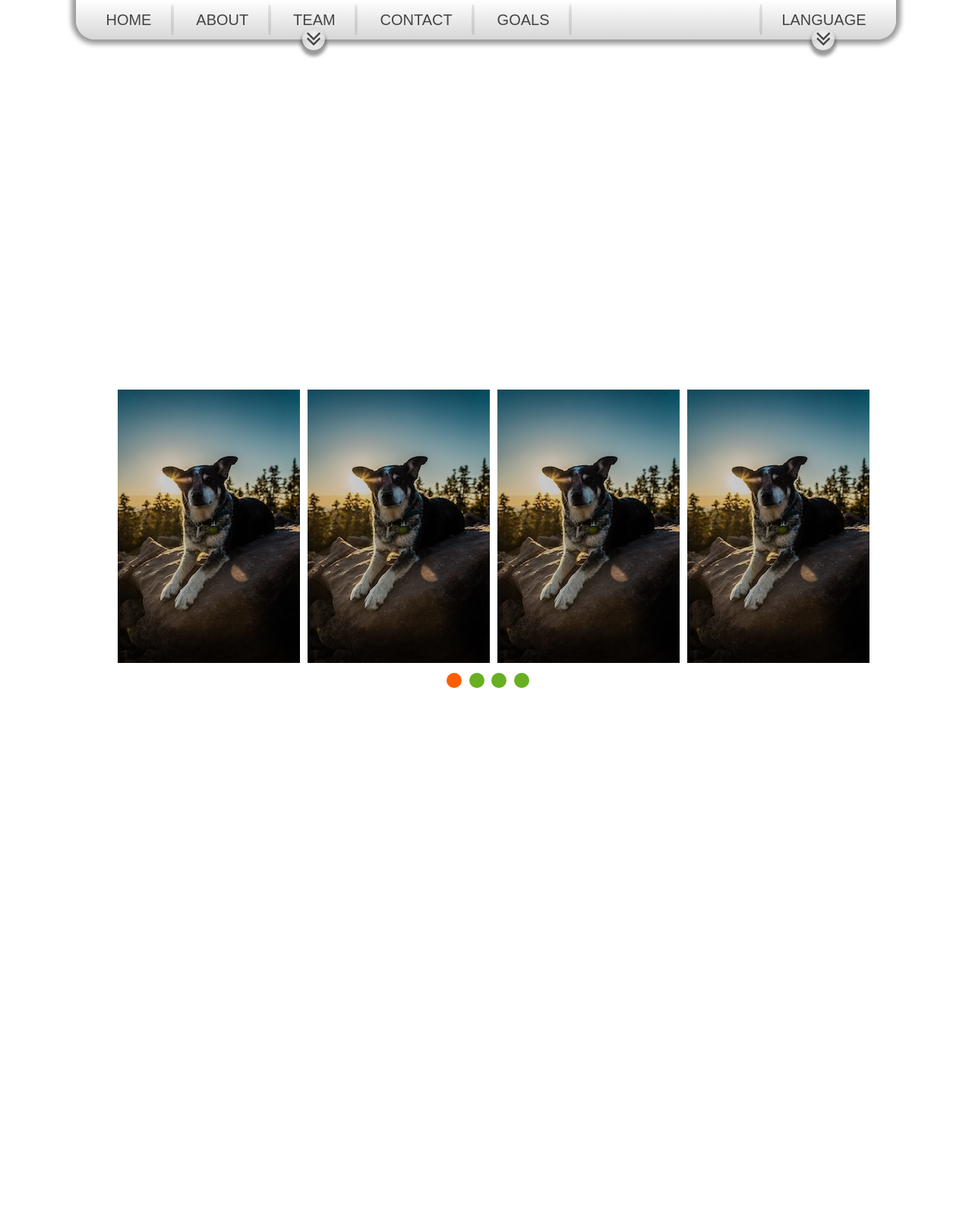
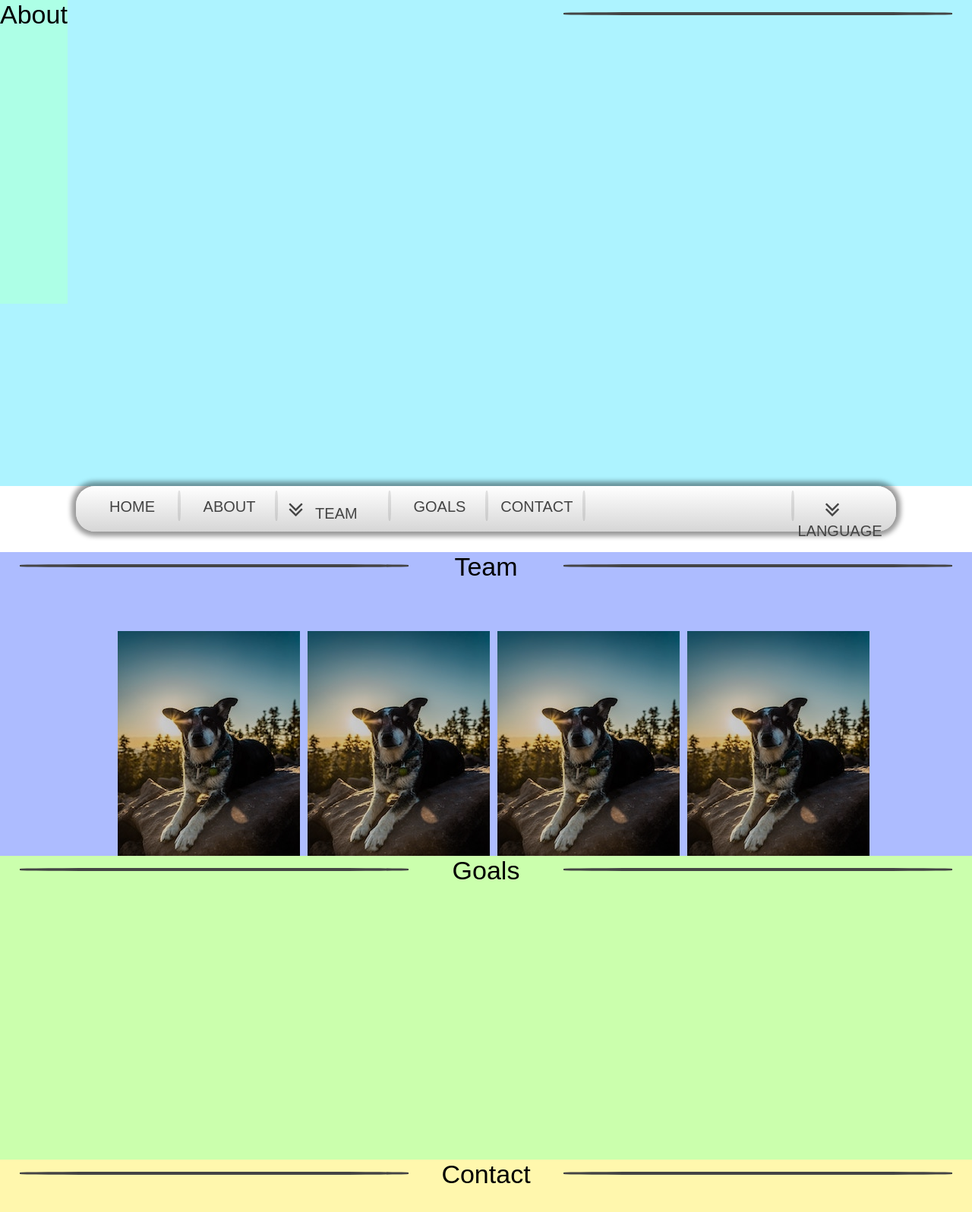
Before and after one commit to cinna-dev/future-developer-G2, a plain HTML site: page index.html in a window 1280 px wide. Shown: the whole page at 76% size. Before the commit the page ends 906 px from the top, so only its background shows below. Drawn offline with Linux system fonts and the light colour scheme.

Commit message:
improments to navbar

```diff
--- a/css/Grid.css
+++ b/css/Grid.css
@@ -1,8 +1,9 @@
 .gridContainer{
+    top: 0;
     display: grid ;
     width: 100%;
     grid-template-columns: 4.165% 4.165% 4.165% 4.165% 4.165% 4.165% 4.165% 4.165% 4.165% 4.165% 4.165% 4.165% 4.165% 4.165% 4.165% 4.165% 4.165% 4.165% 4.165% 4.165% 4.165% 4.165% 4.165% auto;
-    grid-template-rows: 100%;
+    grid-template-rows: auto;
 
    /*  from collum 1 */
 }
--- a/css/style.css
+++ b/css/style.css
@@ -6,10 +6,49 @@
    border: 0;
    font-size: 100%;
 }
+/* ///////////////////////////////////////////Languages/////////////////////////////////////////////// */
+#languageEn{
+    display: none;
+}
+#languageDe{
+    display: none;
+}
+
+p:lang(de){
+    display: none;
+}
+#languageEn:checked ~ nav ul li p:lang(de){
+    display: none;
+}
+#languageEn:checked ~ nav ul li p:lang(en){
+    display: block;
+}
+#languageDe:checked ~ nav ul li p:lang(de){
+    display: block;
+}
+#languageDe:checked  ~ nav ul li p:lang(en){
+    display: none;
+}
+
+}
+#languageEn:checked ~ nav ul li ul li label p:lang(de){
+    display: none;
+}
+#languageEn:checked ~ nav ul li ul li label p:lang(en){
+    display: block;
+}
+#languageDe:checked ~ nav ul li ul li label p:lang(de){
+    display: block;
+}
+#languageDe:checked  ~ nav ul li ul li label p:lang(en){
+    display: none;
+}
+
 /* ////////////////////////////////navbar////////////////////////////// */
 html{
     scroll-behavior: smooth;      /* importantt for smooth scroll */
-    color: -internal-root-color;
+    /* color: -internal-root-color; */
+
 
 }
 body{
@@ -49,13 +88,16 @@ nav {
 	z-index: 100;
 	margin-left: 100px;
 	margin-right: 100px;
-	border-radius: 0px 0px 25px 25px;
+    border-radius: 25px 25px 25px 25px;
+    height: 60px;
 }
 
 .menu>li {
 	float: left;
     position: relative;
+
 }
+
 .menu li{
 	border-radius: 0px 0px 25px 25px;
 }
@@ -71,7 +113,7 @@ nav {
 	right: 0;
 	position: absolute;
 }
-.menu>li:nth-child(5)::after{
+.menu>li:nth-child(6)::after{
 	content: "";
 	background-color: rgba(0, 0, 0, 0.1);
 	height: 40px;
@@ -87,73 +129,101 @@ nav {
 	border-radius: 0px 0px 25px 25px;
 	box-shadow: 0px 6px 4px 2px rgba(0,0,0,0.4);
 }
-.menu>li:nth-child(5){
+.menu>li:nth-child(6){
 	float: right;
 }
-.menu>li:nth-child(5)>a>span{
-	position: absolute;
-	margin-left: 40px;
-	top: 36px;
+/* .menu>li:nth-child(6)>a>span{
+	display: block;
+    position: relative;
+    margin-left: 0px;
+	top:46px;
 	font-size: 32px;
-	width: 30px;
-	height: 30px;
-	border-radius: 50%;
+	width: auto;
+	height: 14px;
+	border-radius: 0 0 25% 25%;
 	background-image:  radial-gradient(circle,rgba(255, 255, 255, 0.8), rgba(204, 204, 204, 0.8));;
 	transition: transform 0.25s;
 	z-index: 102;
     box-shadow: 0px 6px 4px 2px rgba(0,0,0,0.4);
-}
-.menu>li:nth-child(3)>a>span{
-	position: absolute;
-	margin-left: 12px;
-	top: 36px;
+
+} */
+
+/* .menu>li:nth-child(3)>a>span{
+    display: block;
+    position: relative;
+    margin-left: 0px;
+    left: 0;
+	top:46px;
 	font-size: 32px;
-	width: 30px;
-	height: 30px;
-	border-radius: 50%;
+	width: auto;
+	height: 14px;
+	border-radius: 0 0 25% 25%;
 	background-image:  radial-gradient(circle,rgba(255, 255, 255, 0.8), rgba(204, 204, 204, 0.8));;
 	transition: transform 0.25s;
 	z-index: 102;
     box-shadow: 0px 6px 4px 2px rgba(0,0,0,0.4);
+
+} */
+.menu>li:nth-child(3)>a>span{
+    /* display: block;  */
+    position: relative;
+    top:0px;
+    left: -10px;
+	font-size: 32px;
+	/* width: auto;
+	height: 14px; */
+	z-index: 102;
+}
+.menu>li:nth-child(6)>a>span{
+    /* display: block;  */
+    position: relative;
+    top:0px;
+    left: -10px;
+	font-size: 32px;
+	/* width: auto;
+	height: 14px; */
+	z-index: 102;
 }
 .menu>li>a{
 
 	color: #444;
 	display: block;
+	font-size: 20px;
+    width: 10vw;
+	padding-top: 16px;
+	padding-bottom: 16px;
+	/* vertical-align: middle; */
+    text-decoration: none;
+	position: relative;
+	text-transform: uppercase;
+	text-align: center;
+}
+.menu>li:nth-child(3){
     width: auto;
+}
+.menu>li:nth-child(6){
+    width: auto;
+}
+.menu>li>ul>li>a{
+	color: #444;
+	display: block;
+	/* width: auto; */
 	font-size: 20px;
 	line-height: 20px;
 	padding-top: 16px;
 	padding-bottom: 16px;
-	padding-left: 2.3vw;
-	padding-right: 2.3vw;
 	/* vertical-align: middle; */
     text-decoration: none;
 	/* position: relative; */
 	text-transform: uppercase;
     text-align: center;
+
 }
-.menu>li>ul>li>a{
-	color: #444;
-	display: block;
+.menu>li>ul {
+    position: relative;
     width: auto;
-	font-size: 20px;
-	line-height: 20px;
-	padding-top: 16px;
-	padding-bottom: 16px;
-	padding-left: 3vw;
-	padding-right: 3vw;
-	/* vertical-align: middle; */
-    text-decoration: none;
-	/* position: relative; */
-	text-transform: uppercase;
-	text-align: center;
 }
 
-
-.menu li a:active{
-	background-color: rgba(255, 255, 255, 0.5);
-}
 
 .menu li a:hover {
 
@@ -164,7 +234,7 @@ nav {
 /* Dropdown styles */
 
 .menu ul {
-	position: absolute;
+	position: relative;
 	/* left: -9999px; */
 	list-style: none;
 	opacity: 0;
@@ -179,21 +249,21 @@ nav {
 
 } */
 
-.menu ul a {
+/* .menu ul a {
 	white-space: nowrap;
 
 }
-
+ */
 /*//////////////////////////// Displays the dropdown on hover and moves back into position////////////////////////// */
 .menu li:hover ul {
-	background:-webkit-gradient(linear, center top, center bottom, from(rgba(255, 255, 255, 0.7)), to(rgba(204, 204, 204, 0.7)));               /* rgba(255,255,255,0.7); */
+	background:-webkit-gradient(linear, center top, center bottom, from(rgba(255, 255, 255, 0.7)), to(rgba(204, 204, 204, 0.7)));
 	border-radius: 0 0 6px 6px;
 	left: 5px;
 	opacity: 1;
     height: auto;
     transition: height 0.5s, opacity 0.5s ease;
 }
-.menu>li:nth-child(5):hover>a>span{
+.menu>li:nth-child(6):hover>a>span{
 		transform: translateY(104px)
 }
 .menu>li:nth-child(3):hover>a>span{
@@ -209,11 +279,11 @@ nav {
 
 }
 .menu li:hover{
-	background-color:rgba(128, 128, 128, 0.7);
+	background-color:rgba(0, 0, 0, 0.2);
 	box-shadow: inset 0px 0px 10px rgba(0, 0, 0, 0.178);
 }
 .menu li:hover ul a {
-	background: none;
+	/* background: none; */
 	border-radius: 0;
 	box-shadow: none;
 }
@@ -253,7 +323,7 @@ nav {
 	}
 	#togglecheckbox:checked ~ .menu li::before{
 		content: "";
-		width: 1200px;
+		width: auto;
 		height: 1px;
 		display: block;
 		position: relative;
@@ -268,12 +338,21 @@ nav {
 	nav{
 		background-color: rgb(220, 220, 220);
         margin: 0;
+        width: auto;
+
     }
-	.menu>li:nth-child(5):hover>a>span{
-		transform: translateY(124px)
+
+	.menu>li:nth-child(6):hover>a>span{
+		transform: translateY(60px)
 	}
 	.menu>li:nth-child(3):hover>a>span{
 	transform: translateY(114px)
+	}
+	.menu>li>a{
+
+       width: 100vw;
+
+        text-align: center;
     }
 
 	.menu>li::after{
@@ -302,17 +381,19 @@ nav {
 		border-radius: 0 0 0 0 ;
 		position: static;
 	}
-	.menu li:hover ul{
-		height: 140px;
+
+	.menu>li:nth-child(6)>a{
+		padding-bottom: 28px;
     }
-	.menu>li:nth-child(5)>a{
-		padding-bottom: 28px;
+    .menu>li:nth-child(6):hover>a{
+        height: 100px;
     }
 	.menu{
 		height: 0;
 		overflow: hidden;
         transition: height 1s cubic-bezier(0.23, 1, 0.320, 1) ;
-
+        background-image: linear-gradientrgba( rgba(255, 255, 255, 0.8), (rgba(204, 204, 204, 0.8)));
+		background: -webkit-gradient(linear, center top, center bottom, from(rgba(255, 255, 255, 0.8)), to(rgba(204, 204, 204, 0.8)));
 	}
 
 	.menu ul {
@@ -623,19 +704,79 @@ nav {
     background:rgb(255, 94, 0);
     color: rgb(255, 94, 0);
 }
-/*////////////////////////////background/////////////////////////*
+/*////////////////////////////Content Areas////////////////////////*/
+
 #header{
-    background-image: url('../imgs/img1.jpg');
-    width: 100%;
-    height: 120vh;
-    position: absolute;
+    /* background-image: url('../imgs/img1.jpg'); */
+
+    height: 80vh;
+    background-color: rgb(173, 243, 255);
+    /* position: absolute ; */
     top: 0;
     left: 0;
     scroll-behavior: smooth;
 
 }
-body {
+#about{
+    position: absolute;
+    height: 50vh;
+    background-color: rgb(173, 255, 230);
+   /*  position: relative; */
+    top: 0;
+    left: 0;
+    scroll-behavior: smooth;
+}
+#team{
+    height: 50vh;
+    background-color: rgb(173, 188, 255);
+    position: relative;
+    top: 0;
+    left: 0;
+    scroll-behavior: smooth;
+}
+#contact{
+    height: 50vh;
+    background-color: rgb(255, 247, 173);
+    position: relative;
+    top: 0;
+    left: 0;
+    scroll-behavior: smooth;
+}
+#goals{
+    height: 50vh;
+    background-color: rgb(203, 255, 173);
+    position: relative;
+    top: 0;
+    left: 0;
+    scroll-behavior: smooth;
+}
+/* /////////////////////////Style of Content Areas////////////////////// */
 
-	font-family: 'Droid Sans', sans-serif;;
+.gridContainer div>span{
+    font-size: 34px;
+    text-align: center;
 
 }
+
+.gridContainer div span::before{
+    content: "";
+    width: 40vw;
+    height: 4px;
+    border-radius: 25%;
+    background-color: #444;
+    display: block;
+    top: 16px;
+    right: 58vw;
+    position: absolute;
+}
+.gridContainer div span::after{
+    content: "";
+    width: 40vw;
+    height: 4px;
+    border-radius: 25%;
+    background-color: #444;
+    display: block;
+    top: 16px;
+    left: 58vw;
+    position: absolute;
+}
--- a/index.html
+++ b/index.html
@@ -14,48 +14,53 @@
 
 
 <body>
+  <!-- ///////////////////////////Language switcher/////////////////////////////// -->
+    <input type="radio" id="languageEn" name="language">
+    <input type="radio" id="languageDe" name="language">
+
 <!-- ///////////////////////////navbar/////////////////////////// -->
+<div id="header" class="gcol-1-24"></div>
+
 <nav>
-	<input  type="checkbox"  id="togglecheckbox">
+	  <input  type="checkbox"  id="togglecheckbox">
 		<div class="togglelabel" >
 			<label class="fa fa-align-justify" style="font-size:24px"  for="togglecheckbox"></label>
 		</div>
 		<ul class="menu">
 			<li><a href="#"> Home</a></li>
-			<li><a href="#about"> About</a></li>
-			<li><a href="#team"><span class="fa fa-angle-double-down"></span> Team</a>
+			<li><a href="#about"> <p lang="en">About</p><p lang="de">Über</p></a></li>
+			<li><a><span class="fa fa-angle-double-down" ></span> Team </a>
 				<ul>
-					<li><a href="#">Placeholder</a></li>
-					<li><a href="#">Placeholder</a></li>
+					<li><a href="#team">Placeholder</a></li>
+					<li><a href="#team">Placeholder</a></li>
 				</ul>
 			</li>
-			<li><a href="#contact">Contact</a></li>
-			<li><a href="#team"><span class="fa fa-angle-double-down"></span> Language</a>
+			<li><a href="#goals"><p lang="en">Goals</p><p lang="de">Ziele</p></a></li>
+			<li><a href="#contact"><p lang="en">Contact</p><p lang="de">Kontakt</p> </a></li>
+			<li><a><span class="fa fa-angle-double-down" ></span> <p lang="en">Language</p><p lang="de">Sprachen</p></a>
 				<ul>
-					<li><a href="#">English</a></li>
-					<li><a href="#">Deutsch</a></li>
+					<li><label for="languageEn"><p lang="en">English</p><p lang="de">Englisch</p></label><!-- <a id="en">English</a> --></li>
+					<li><label for="languageDe"><p lang="en">German</p><p lang="de">Deutsch</p></label><!-- <a id="de">German</a> --></li>
 				</ul>
 			</li>
-			<li><a href="#Goas">Goals</a></li>
 		</ul>
 		<div class="clearfix"></div>
 	</nav>
+  <div class="gridContainer">
 
-   <!--  <div id="header"></div>
 
-	<div id="about">About</div>
+	<div id="about" class="gcol-1-24"><span><p>About</p></span></div>
 
-	<div id="team">Team</div>
 
-	<div id="contact">Contact</div>
-    <p>sdf</p> -->
-<br><br><br><br><br><br><br><br><br><br><br><br><br><br><br><br><br><br><br><br><br><br>
+
+
+
 
 <!--   ///////////////////////////////////////// slideshow////////////////////////////////////////////////////-->
     <!-- zuerst das Sichtfenster -->
-     <div class="gridContainer">
-    <div class="O-Slider gcol-1-24 ">
 
+    <div id="team" class="O-Slider gcol-1-24 ">
+ 	<span><p>Team</p></span>
       <!-- die inputs um den Slider zu Steuern -->
       <input type="radio" name="slider" id="slide01" checked="checked">
       <input type="radio" name="slider" id="slide02">
@@ -174,6 +179,9 @@
           <li><label for="slide04">4</label></li>
       </ul>
   </div>
+  <div id="goals" class="gcol-1-24"><span><p>Goals</p></span></div>
+  <div id="contact" class="gcol-1-24"><span><p>Contact</p></span></div>
+
 </div>
 
 </body>
```
Lines whose indentation alone changed are shown as unchanged.
